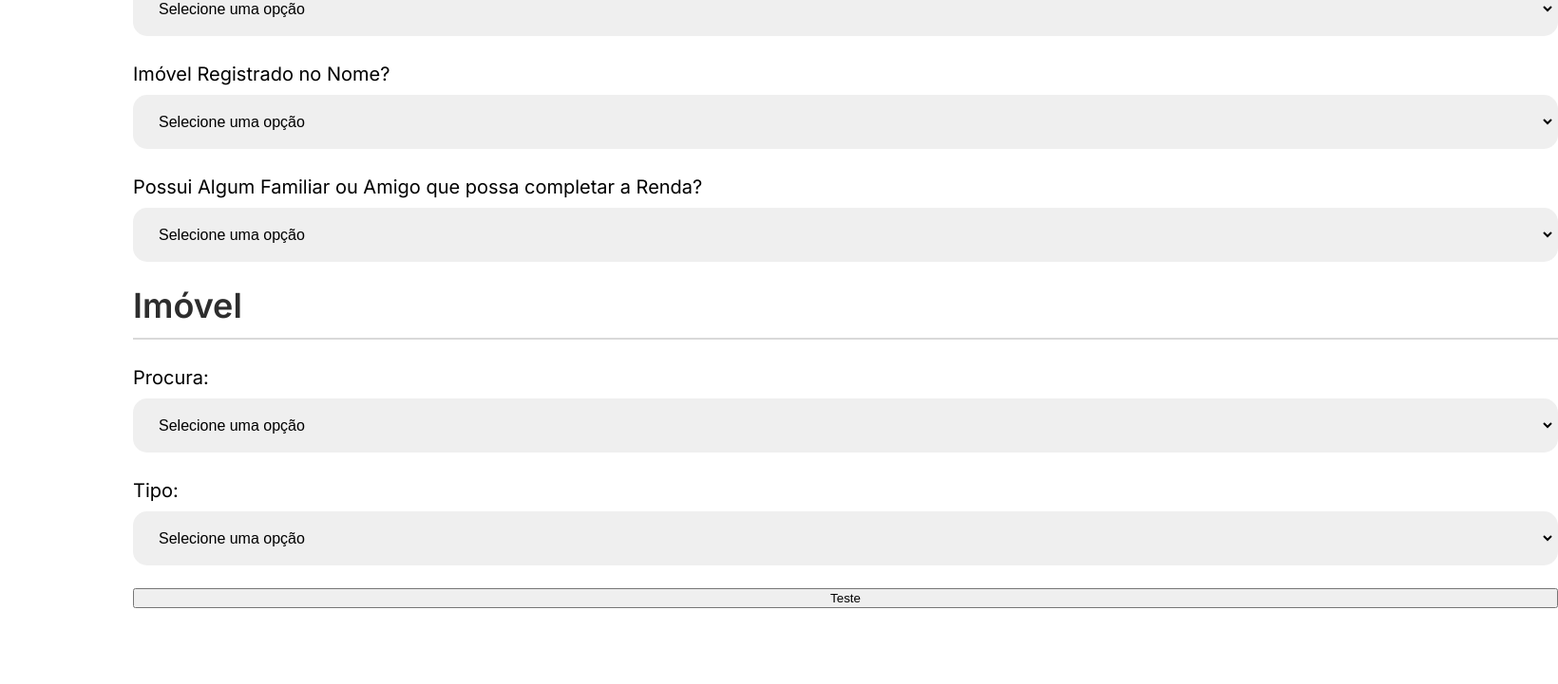
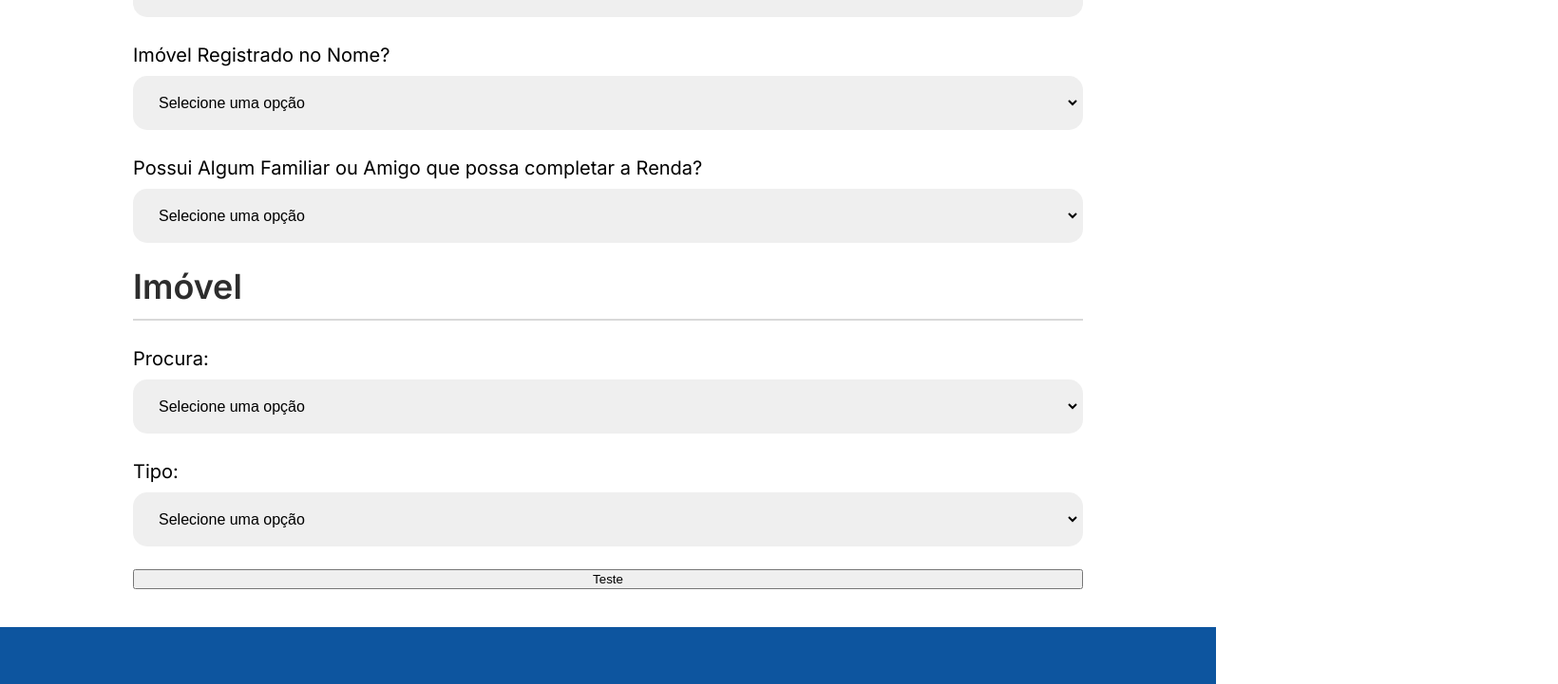
Before and after one commit to Melancia-Salgada/PI5_website, a React (Vite) app in the folder lastrear-form/: page / in a window 1280 px wide. Shown: the part 1519-2240 px from the top of the page at 95% size, 1640 px wide, since content can reach past the window. Before the commit the page ends 2160 px from the top, so only its background shows below. Built offline with nearby package versions, Linux system fonts and the light colour scheme.

Commit message:
feat: footer

```diff
--- a/lastrear-form/src/App.jsx
+++ b/lastrear-form/src/App.jsx
@@ -3,6 +3,7 @@ import './App.scss'
 import Header from './components/Header'
 import Form from './components/Form'
 import Title from './components/Title'
+import Footer from './components/Footer'
 
 function App() {
 
@@ -28,7 +29,7 @@ function App() {
           </>
         }
       </div>
-
+      <Footer/>
     </main>
    </>
   )
--- a/lastrear-form/src/App.scss
+++ b/lastrear-form/src/App.scss
@@ -14,13 +14,13 @@ body, input {
 .content-container{
   display: flex;
   flex-direction: column;
-  gap: 140px;
 }
 
 .engloba {
+  padding: 120px 0px 40px 0px;
   display: flex;
   justify-content: center;
-  flex-direction: column;
+  flex-direction: row;
   margin: 0 140px;
   @media (max-width: 700px) {
     margin: 0 40px;
--- /dev/null
+++ b/lastrear-form/src/components/Footer/Footer.scss
@@ -0,0 +1,7 @@
+@use '../../variables' as *;
+
+.footer{
+  height: 60px;
+  width: 100%;
+  background-color: $cor-azul-principal;
+}
--- /dev/null
+++ b/lastrear-form/src/components/Footer/index.jsx
@@ -0,0 +1,12 @@
+import React from 'react'
+import './Footer.scss'
+
+function Footer() {
+  return (
+    <footer className='footer'>
+
+    </footer>
+  )
+}
+
+export default Footer
```
